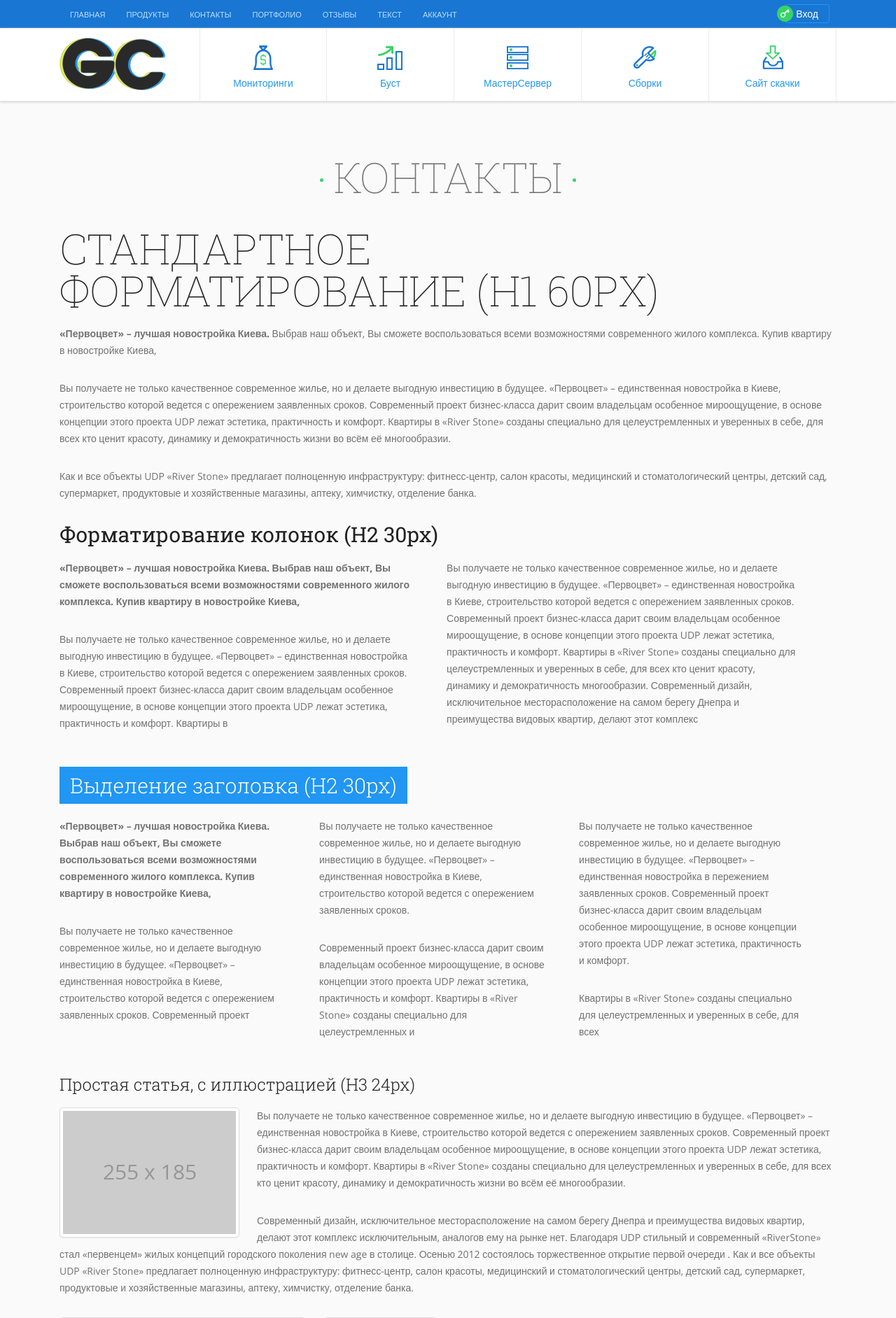
After one commit to alexanderseo/djangoslider, a Django app: page /contacts/ in a window 1280 px wide. The commit adds this page. Shown: the top 1884 px of the page at 70% size. Run offline with Django 3.2, Linux system fonts and the light colour scheme.

Commit message:
add contacts

```diff
--- /dev/null
+++ b/main/templates/main/contacts.html
@@ -0,0 +1,160 @@
+{% extends "main/wrapper.html" %}
+
+{% block content %}
+    {% load static %}
+         <nav>
+            <div class="container">
+                {% load static %}
+                <h1 class="logo"><a href="/"></a></h1>
+                <ul class="menu">
+                    <li class="mon"><a href="/monitoring">Мониторинги</a></li>
+                    <li class="boost"><a href="/boost">Буст</a></li>
+                    <li class="server"><a href="/masterserver">МастерСервер</a></li>
+                    <li class="build"><a href="/">Сборки</a></li>
+                    <li class="download"><a href="/">Сайт скачки</a></li>
+                </ul>
+            </div>
+        </nav>
+    <section class="page">
+    	<div class="container">
+            <h2 class="title">Контакты</h2>
+
+            <h1>Стандартное<br>форматирование (H1 60px)</h1>
+            <p><strong>«Первоцвет» – лучшая новостройка Киева.</strong> Выбрав наш объект, Вы сможете воспользоваться всеми возможностями современного жилого комплекса. Купив квартиру в новостройке Киева, </p>
+
+<p>Вы получаете не только качественное современное жилье, но и делаете выгодную инвестицию в будущее. «Первоцвет» – единственная новостройка в Киеве, строительство которой ведется с опережением заявленных сроков. Современный проект бизнес-класса дарит своим владельцам особенное мироощущение, в основе концепции этого проекта UDP лежат эстетика, практичность и комфорт. Квартиры в «River Stone» созданы специально для целеустремленных и уверенных в себе, для всех кто ценит красоту, динамику и демократичность жизни во всём её многообразии.</p>
+
+ <p>Как и все объекты UDP «River Stone» предлагает полноценную инфраструктуру: фитнесс-центр, салон красоты, медицинский и стоматологический центры, детский сад, супермаркет, продуктовые и хозяйственные магазины, аптеку, химчистку, отделение банка.</p>
+ 			<h2>Форматирование колонок (H2 30px)</h2>
+            <div class="blocks2"><p><strong>«Первоцвет» – лучшая новостройка Киева. Выбрав наш объект, Вы сможете воспользоваться всеми возможностями современного жилого комплекса. Купив квартиру в новостройке Киева, </strong></p>
+
+<p>Вы получаете не только качественное современное жилье, но и делаете выгодную инвестицию в будущее. «Первоцвет» – единственная новостройка в Киеве, строительство которой ведется с опережением заявленных сроков. Современный проект бизнес-класса дарит своим владельцам особенное мироощущение, в основе концепции этого проекта UDP лежат эстетика, практичность и комфорт. Квартиры в </p></div>
+            <div class="blocks2"><p>Вы получаете не только качественное современное жилье, но и делаете выгодную инвестицию в будущее. «Первоцвет» – единственная новостройка в Киеве, строительство которой ведется с опережением заявленных сроков.
+Современный проект бизнес-класса дарит своим владельцам особенное мироощущение, в основе концепции этого проекта UDP лежат эстетика, практичность и комфорт. Квартиры в «River Stone» созданы специально для целеустремленных и уверенных в себе, для всех кто ценит красоту, динамику и демократичность многообразии.  Современный дизайн, исключительное месторасположение на самом берегу Днепра и преимущества видовых квартир, делают этот комплекс </p></div>
+
+<h2><span>Выделение заголовка (H2 30px)</span></h2>
+          <div class="blocks3"><p><strong>«Первоцвет» – лучшая новостройка Киева. Выбрав наш объект, Вы сможете воспользоваться всеми возможностями современного жилого комплекса. Купив квартиру в новостройке Киева, </strong></p>
+
+<p>Вы получаете не только качественное современное жилье, но и делаете выгодную инвестицию в будущее. «Первоцвет» – единственная новостройка в Киеве, строительство которой ведется с опережением заявленных сроков. Современный проект </p></div>
+          <div class="blocks3"><p>Вы получаете не только качественное современное жилье, но и делаете выгодную инвестицию в будущее. «Первоцвет» – единственная новостройка в Киеве, строительство которой ведется с опережением заявленных сроков. </p>
+
+<p>Современный проект бизнес-класса дарит своим владельцам особенное мироощущение, в основе концепции этого проекта UDP лежат эстетика, практичность и комфорт. Квартиры в «River Stone» созданы специально для целеустремленных и  </p></div>
+
+		  <div class="blocks3">
+            <p>Вы получаете не только качественное современное жилье, но и делаете выгодную инвестицию в будущее. «Первоцвет» – единственная новостройка в пережением заявленных сроков. Современный проект бизнес-класса дарит своим владельцам особенное мироощущение, в основе концепции этого проекта UDP лежат эстетика, практичность и комфорт. </p>
+
+<p>Квартиры в «River Stone» созданы специально для целеустремленных и уверенных в себе, для всех</p>
+            </div>
+
+		  <h3>Простая статья, с иллюстрацией (H3 24px)</h3>
+            <a data-lightbox="image-1" data-title="My caption" href="{% static "img/255.png"%}"><img src="{% static "img/255.png"%}" alt="" class="fleft"/></a>
+
+            <p>Вы получаете не только качественное современное жилье, но и делаете выгодную инвестицию в будущее. «Первоцвет» – единственная новостройка в Киеве, строительство которой ведется с опережением заявленных сроков. Современный проект бизнес-класса дарит своим владельцам особенное мироощущение, в основе концепции этого проекта UDP лежат эстетика, практичность и комфорт. Квартиры в «River Stone» созданы специально для целеустремленных и уверенных в себе, для всех кто ценит красоту, динамику и демократичность жизни во всём её многообразии.</p>
+
+ <p>Современный дизайн, исключительное месторасположение на самом берегу Днепра и преимущества видовых квартир, делают этот комплекс исключительным, аналогов ему на рынке нет. Благодаря UDP стильный и современный «RiverStone» стал «первенцем» жилых концепций городского поколения new age в столице. Осенью 2012 состоялось торжественное открытие первой очереди . Как и все объекты UDP «River Stone» предлагает полноценную инфраструктуру: фитнесс-центр, салон красоты, медицинский и стоматологический центры, детский сад, супермаркет, продуктовые и хозяйственные магазины, аптеку, химчистку, отделение банка.</p>
+
+ 			<div class="fleft"><div style="margin-bottom:25px;">
+                <a data-lightbox="gal-1" data-title="My caption1" href="{% static "img/350.png"%}"><img src="{% static "img/350.png"%}" alt="" class="fleft"/></a>
+                <a data-lightbox="gal-1" data-title="My caption2" href="{% static "img/160.png"%}"><img src="{% static "img/160.png"%}" alt="" style="margin-bottom:28px;" /></a>
+                <a data-lightbox="gal-1" data-title="My caption3" href="{% static "img/160.png"%}"><img src="{% static "img/160.png"%}" alt="" style="display:block;" /></a>
+                </div>
+                <div>
+                <a data-lightbox="gal-1" data-title="My caption3" href="{% static "img/160.png"%}"><img src="{% static "img/160.png"%}" alt="" class="fleft" /></a>
+                <a data-lightbox="gal-1" data-title="My caption3" href="{% static "img/160.png"%}"><img src="{% static "img/160.png"%}" alt="" class="fleft" /></a>
+                <a data-lightbox="gal-2" data-title="My caption3" href="{% static "img/160.png"%}"><img src="{% static "img/160.png"%}" alt="" class="fleft" style="margin-right:0" /></a>
+                </div>
+            </div>
+            <p>Вы получаете не только качественное современное жилье, но и делаете выгодную инвестицию в будущее. «Первоцвет» – единственная новостройка в Киеве, строительство которой ведется с опережением заявленных сроков.
+Современный проект бизнес-класса дарит своим владельцам особенное мироощущение, в основе концепции этого проекта UDP лежат эстетика, практичность и комфорт. Квартиры в «River Stone» созданы специально для целеустремленных и уверенных в себе, для всех кто ценит красоту, динамику и демократичность жизни во всём её многообразии.</p>
+
+<p>Современный дизайн, исключительное месторасположение на самом берегу Днепра и преимущества видовых квартир, делают этот комплекс исключительным, аналогов ему на рынке нет. Благодаря UDP стильный и современный «RiverStone» стал «первенцем» жилых концепций городского поколения new age в столице. Осенью 2012 состоялось торжественное открытие первой очереди.</p>
+
+ <p>Как и все объекты UDP «River Stone» предлагает полноценную инфраструктуру: фитнесс-центр, салон красоты, медицинский и стоматологический центры, детский сад, супермаркет, продуктовые и хозяйственные магазины, аптеку, химчистку, отделение </p>
+
+ 			<h3>Оформление ссылок и списков (H3 24px)</h3>
+            <div class="blocks2">
+            	<ul class="list">
+                	<li><a href="#">так будет оформляться ссылка</a></li>
+                    <li><a href="#">ссылка при наведении,</a> <a href="#">посещённая ссылка</a></li>
+                    <li>обычный текст
+                    	<ul>
+                        	<li>здесь начинается список второго уровня</li>
+                            <li>и еще один пункт</li>
+                            <li>и еще один пункт</li>
+                            <li>и еще один пункт</li>
+                        </ul>
+                    </li>
+                </ul>
+                </div>
+              <div class="blocks2">
+                <ul class="list-num">
+                	<li><a href="#">так будет оформляться ссылка</a></li>
+                    <li><a href="#">ссылка при наведении,</a> <a href="#">посещённая ссылка</a></li>
+                    <li>обычный текст
+                    	<ul>
+                        	<li>здесь начинается список второго уровня</li>
+                            <li>и еще один пункт</li>
+                            <li>и еще один пункт</li>
+                            <li>и еще один пункт</li>
+                        </ul>
+                    </li>
+                </ul>
+            </div>
+            <br><br>
+
+
+          <h4>Встроенный проигрыватель YouTube (H4 18px)</h4>
+          <p><strong>«Первоцвет» – лучшая новостройка Киева.</strong> Выбрав наш объект, Вы сможете воспользоваться всеми возможностями современного жилого комплекса. Купив квартиру в новостройке Киева, </p>
+
+<p>Вы получаете не только качественное современное жилье, но и делаете выгодную инвестицию в будущее. «Первоцвет» – единственная новостройка в Киеве, строительство которой ведется с опережением заявленных сроков. Современный проект бизнес-класса дарит своим владельцам особенное мироощущение, в основе концепции этого проекта UDP лежат эстетика, практичность и комфорт. Квартиры в «River Stone» созданы специально для целеустремленных и уверенных в себе, для всех кто ценит красоту, динамику и демократичность жизни во всём её многообразии.
+</p>
+			<div class="video"><iframe width="550" height="325" src="{% static "https://www.youtube.com/embed/5N_WE1OLmNA?rel=0"%}" frameborder="0" allowfullscreen></iframe></div>
+            <div class="video_desc"><span>Посмотрите видеопрезентацию</span>
+В двухминутном ролике вы узнаете, как пользоваться приложением</div>
+
+			<blockquote>Современный дизайн, исключительное месторасположение на самом берегу Днепра и преимущества видовых квартир, делают этот комплекс исключительным, аналогов ему на рынке нет. Благодаря UDP стильный и современный «RiverStone» стал «первенцем» жилых концепций городского поколения new age в столице. Осенью 2012 состоялось торжественное открытие первой очереди .</blockquote>
+
+
+            <h5>Кнопки (H5 16px)</h5>
+
+            <div class="blocks2">
+            	<div class="fleft">
+                    <span class="text-normal">Normal</span>
+                    <a href="#" class="btn-more normal">Все отзывы</a><br>
+                    <a href="#" class="btn-more send_review">Оставить отзыв</a>
+                </div>
+                <div class="fleft">
+                    <span class="text-normal">Hover</span>
+                    <a href="#" class="btn-more normal hov">Все отзывы</a><br>
+                    <a href="#" class="btn-more send_review hov">Оставить отзыв</a>
+                </div>
+            </div>
+            <div class="blocks2">
+            	<div class="fleft">
+                    <span class="text-normal">Normal</span>
+                    <a href="#" class="btn_buy-total">купить</a>
+
+                </div>
+                <div class="fleft">
+                    <span class="text-normal">Hover</span>
+                    <a href="#" class="btn_buy-total hov">купить</a>
+
+                </div>
+            </div>
+      </div>
+    </section>
+
+    <section class="back_color">
+    	<div class="container">
+        	<h1 class="wcolor">Пример текста на фоне (H1 60px)</h1>
+            <p class="wcolor"><strong>«Первоцвет» – лучшая новостройка Киева. Выбрав наш объект, Вы сможете воспользоваться всеми возможностями современного жилого комплекса. Купив квартиру в новостройке Киева, </strong></p>
+
+<p class="wcolor">Вы получаете не только качественное современное жилье, но и делаете выгодную инвестицию в будущее. «Первоцвет» – единственная новостройка в Киеве, строительство которой ведется с опережением заявленных сроков.</p>
+
+<p class="wcolor">Продажа квартир в ЖК «Первоцвет» — это одна из наиболее оптимальных возможностей купить квартиру в Киеве в месте с живописным плавным ландшафтом. Комплекс располагается в северной части города на пересечении проспекта Правды и улицы Вышгородской (две наиболее удобные транспортных артерии Подольского района). Если вы хотите купить квартиру в Киеве, не выбирая между преимуществами, а просто получив их все, то данный комплекс является одним из самых выгодных вариантов.</p>
+
+        </div>
+    </section>
+
+
+{% endblock %}
--- a/main/templates/main/wrapper.html
+++ b/main/templates/main/wrapper.html
@@ -24,7 +24,7 @@
                 <ul>
                     <li><a href="/">Главная</a></li>
                     <li><a href="/products">Продукты</a></li>
-                    <li><a href="/modules">Модули мониторинга</a></li>
+                    <li><a href="/contacts">Контакты</a></li>
                     <li><a href="/portfolio">Портфолио</a></li>
                     <li><a href="/reviews">Отзывы</a></li>
                     <li><a href="/text-page">Текст</a></li>
--- a/main/urls.py
+++ b/main/urls.py
@@ -6,7 +6,7 @@ from . import views
 
 urlpatterns = [
     path('', views.index, name='index'),
-    path('modules/', views.modules, name='modules'),
+    path('contacts/', views.contacts, name='contacts'),
     path('portfolio/', views.portfolio, name='portfolio'),
     path('products/', views.products, name='products'),
     path('reviews/', views.reviews, name='reviews'),
--- a/main/views.py
+++ b/main/views.py
@@ -3,8 +3,8 @@ from django.shortcuts import render
 def index(request):
     return render(request, 'main/index.html')
 
-def modules (request):
-    return render(request, 'main/modules.html')
+def contacts (request):
+    return render(request, 'main/contacts.html')
 
 def portfolio (request):
     return render(request, 'main/portfolio.html')
```
Also changed, not shown: main/templates/main/modules.html (deleted, +0 -57 lines).
